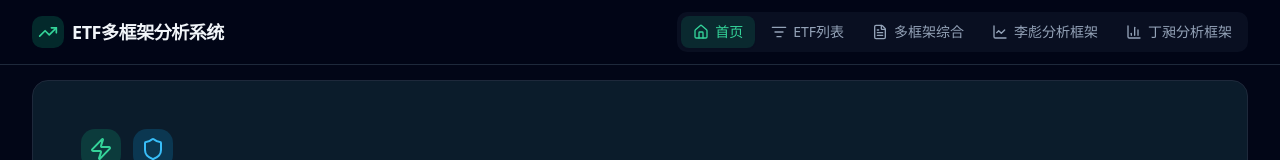
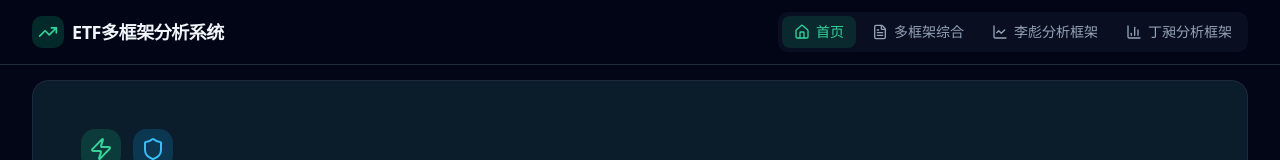
Before and after one commit to liuky1980/Kimi-Agent-ETF, a React (Vite) app in the folder app/: page / in a window 1280 px wide. Shown: the top 160 px of the page. Built offline with nearby package versions, Linux system fonts and the light colour scheme; no server answers.

Commit message:
revert: 移除全市场ETF列表页面入口
- 导航栏移除'ETF列表'标签，避免一次性加载2560+只ETF耗费资源
- 保留ETFList.tsx页面代码，以便后续优化后重新上线
- 修复导航栏丁昽框架文字显示

```diff
--- a/app/src/App.tsx
+++ b/app/src/App.tsx
@@ -3,7 +3,6 @@ import type { Tab } from '@/components/Navbar';
 import Navbar from '@/components/Navbar';
 import Footer from '@/components/Footer';
 import Home from '@/pages/Home';
-import ETFList from '@/pages/ETFList';
 import ChanlunAnalysis from '@/pages/ChanlunAnalysis';
 import DingChangAnalysis from '@/pages/DingChangAnalysis';
 import Overview from '@/pages/Overview';
@@ -31,7 +30,6 @@ export default function App() {
       <main className="flex-1 pt-20 pb-8">
         <div className="mx-auto max-w-7xl px-4 sm:px-6 lg:px-8">
           {activeTab === 'home' && <Home onNavigate={handleNavigate} />}
-          {activeTab === 'etflist' && <ETFList onNavigate={handleNavigate} />}
           {activeTab === 'overview' && <Overview initialCode={selectedETF} />}
           {activeTab === 'chanlun' && <ChanlunAnalysis initialCode={selectedETF} />}
           {activeTab === 'dingchang' && <DingChangAnalysis initialCode={selectedETF} />}
--- a/app/src/components/Navbar.tsx
+++ b/app/src/components/Navbar.tsx
@@ -1,7 +1,7 @@
 import { cn } from '@/lib/utils';
-import { TrendingUp, LineChart, BarChart3, FileText, Home, ListFilter } from 'lucide-react';
+import { TrendingUp, LineChart, BarChart3, FileText, Home } from 'lucide-react';
 
-export type Tab = 'home' | 'etflist' | 'overview' | 'chanlun' | 'dingchang';
+export type Tab = 'home' | 'overview' | 'chanlun' | 'dingchang';
 
 interface NavbarProps {
   activeTab: Tab;
@@ -10,7 +10,6 @@ interface NavbarProps {
 
 const navItems: Array<{ key: Tab; label: string; icon: typeof Home }> = [
   { key: 'home', label: '首页', icon: Home },
-  { key: 'etflist', label: 'ETF列表', icon: ListFilter },
   { key: 'overview', label: '多框架综合', icon: FileText },
   { key: 'chanlun', label: '李彪分析框架', icon: LineChart },
   { key: 'dingchang', label: '丁昶分析框架', icon: BarChart3 },
```
